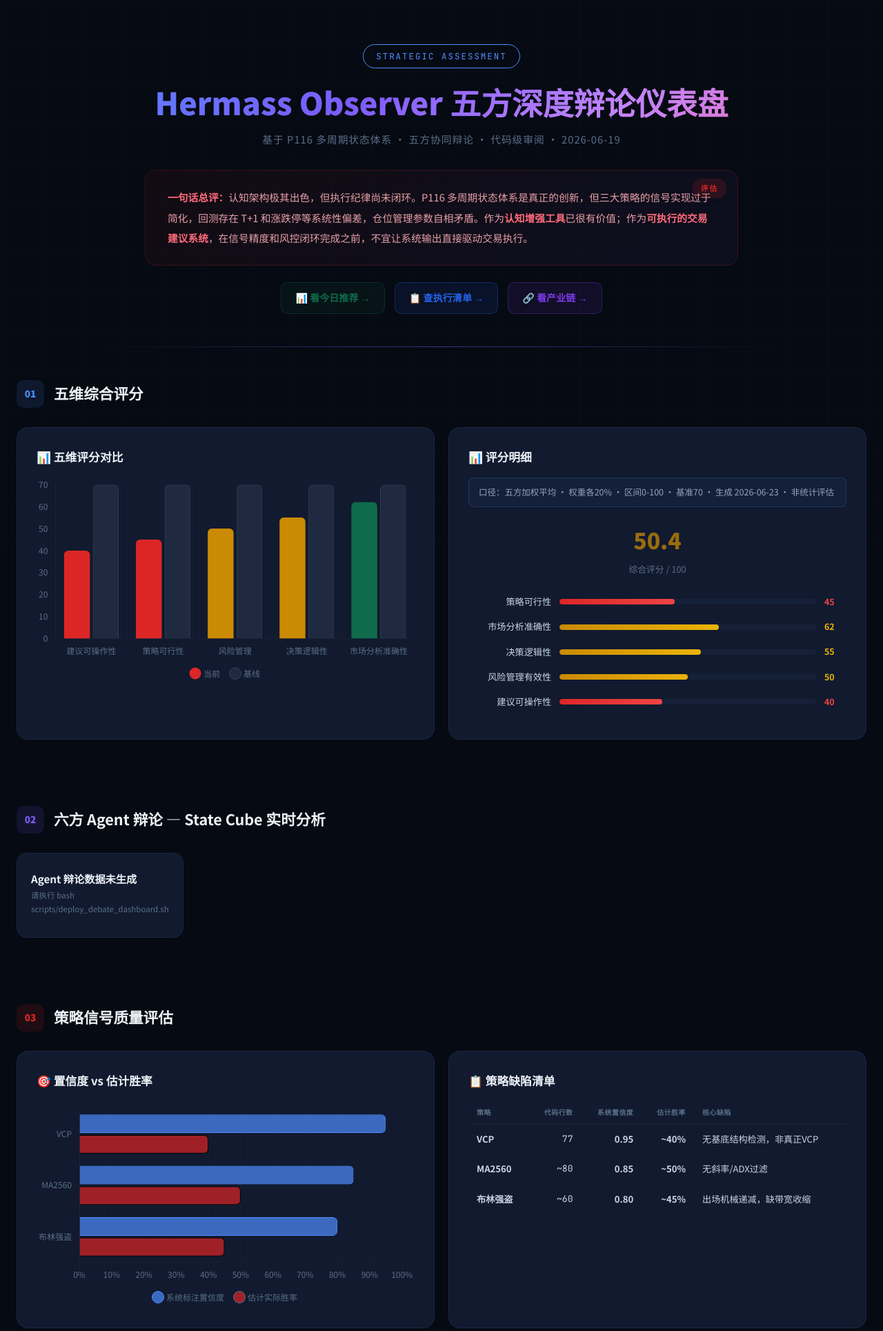
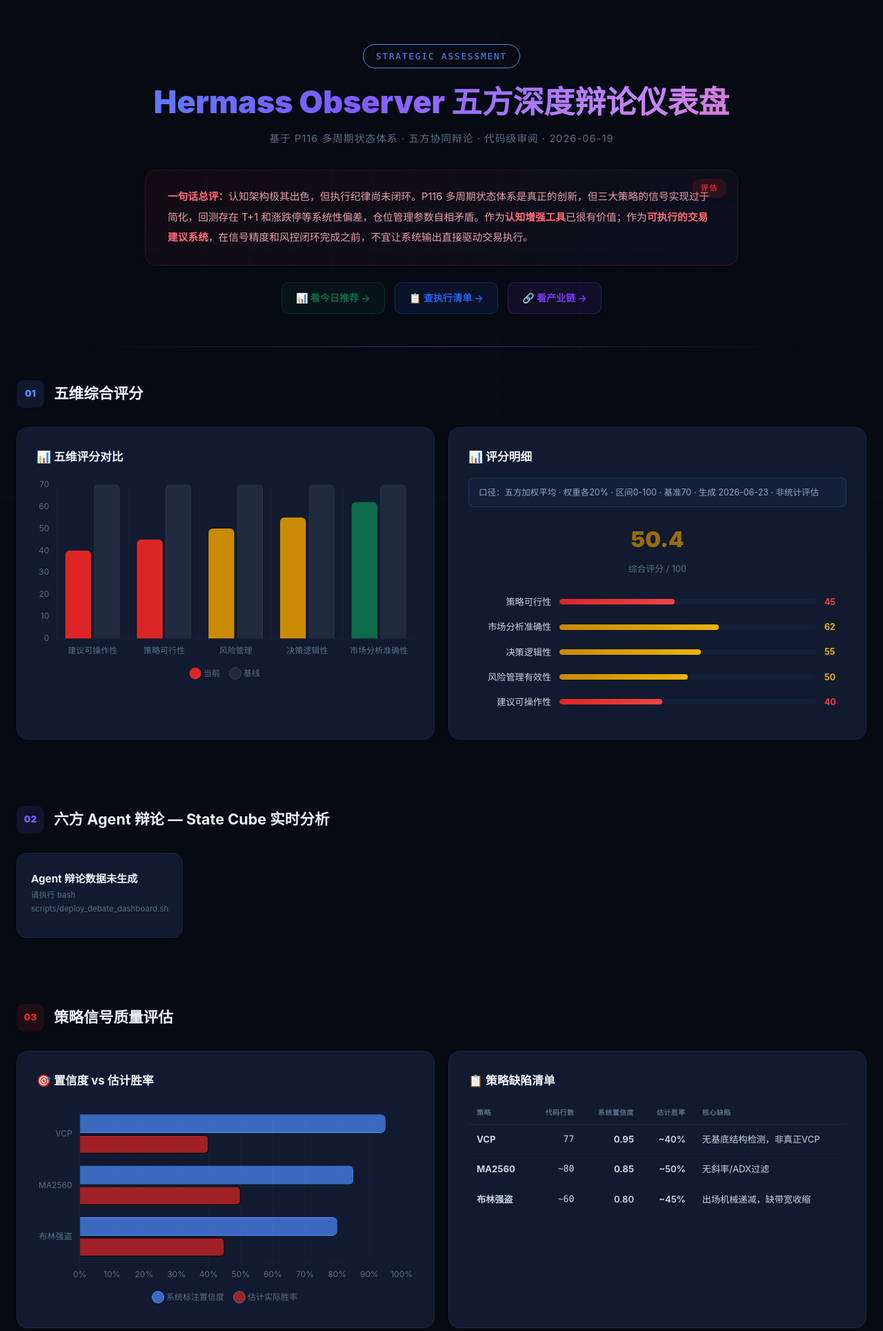
Before and after one commit to jackeyunjie/hermass-observer, a FastAPI app: page /debate-dashboard in a window 1280 px wide. Shown: the top 1929 px of the page at 69% size. Run offline with FastAPI, Linux system fonts and the light colour scheme; some libraries are stand-ins or nearby versions.

Commit message:
perf: 替换 Google Fonts 和 jsdelivr CDN，使用国内 bootcdn + 系统字体

```diff
--- a/web/templates/debate_dashboard.html
+++ b/web/templates/debate_dashboard.html
@@ -4,14 +4,13 @@
 <meta charset="UTF-8">
 <meta name="viewport" content="width=device-width,initial-scale=1.0">
 <title>Hermass Observer 五方深度辩论仪表盘</title>
-<script src="https://cdn.jsdelivr.net/npm/chart.js@4.4.7/dist/chart.umd.min.js"></script>
-<link href="https://fonts.googleapis.com/css2?family=JetBrains+Mono:wght@400;700&family=Noto+Sans+SC:wght@400;500;700;900&display=swap" rel="stylesheet">
+<script src="https://cdn.bootcdn.net/ajax/libs/Chart.js/4.4.7/chart.umd.min.js"></script>
 <style>
 :root{--bg:#060a12;--surface:#0c1220;--card:#111a2e;--card-hover:#152040;--border:#1a2744;--border-glow:#2a4080;--text:#c8d6e5;--text-bright:#edf2f7;--text-dim:#5a6f8a;--accent:#4f8cff;--accent2:#7c5cfc;--green:#0f6b4b;--yellow:#ca8a04;--red:#dc2626;--green-bg:rgba(15,107,75,.12);--yellow-bg:rgba(202,138,4,.12);--red-bg:rgba(220,38,38,.12);--ok:var(--green);--warn:var(--yellow);--danger:var(--red);--gold:#ffd700}
 *{margin:0;padding:0;box-sizing:border-box}
 html{scroll-behavior:smooth}
-body{background:var(--bg);color:var(--text);font-family:'Noto Sans SC',sans-serif;line-height:1.7;overflow-x:hidden}
-.mono{font-family:'JetBrains Mono',monospace}
+body{background:var(--bg);color:var(--text);font-family:-apple-system,BlinkMacSystemFont,'PingFang SC','Microsoft YaHei',sans-serif;line-height:1.7;overflow-x:hidden}
+.mono{font-family:'SF Mono',Menlo,Monaco,'Courier New',monospace}
 body::before{content:'';position:fixed;inset:0;background:linear-gradient(rgba(79,140,255,.03) 1px,transparent 1px),linear-gradient(90deg,rgba(79,140,255,.03) 1px,transparent 1px);background-size:60px 60px;pointer-events:none;z-index:0}
 .wrap{max-width:1320px;margin:0 auto;padding:0 24px;position:relative;z-index:1}
 .hero{padding:64px 0 48px;text-align:center;position:relative}
@@ -651,7 +650,7 @@ document.querySelectorAll('.reveal').forEach(el => io.observe(el));
 
 Chart.defaults.color = '#5a6f8a';
 Chart.defaults.borderColor = 'rgba(26,39,68,0.5)';
-Chart.defaults.font.family = "'Noto Sans SC','JetBrains Mono',sans-serif";
+Chart.defaults.font.family = "-apple-system,BlinkMacSystemFont,'PingFang SC','Microsoft YaHei',sans-serif";
 
 // P1-3: 五维评分横向条形图 (ex-radar)
 new Chart(document.getElementById('bar5d'), {
```
